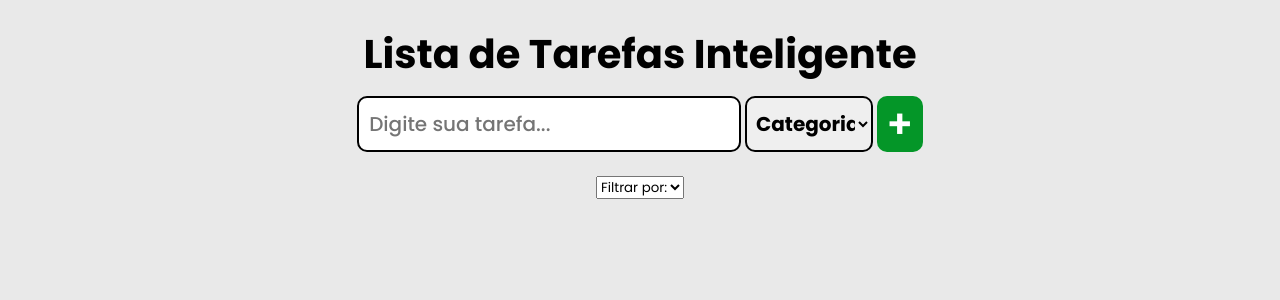
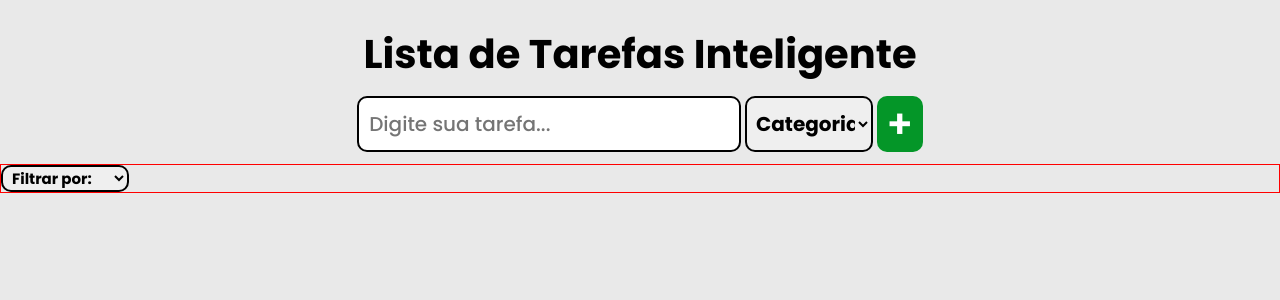
Before and after one commit to lucasdborges99/Lista-de-Tarefas-Inteligente, a React (Vite) app: page / in a window 1280 px wide. Shown: the top 300 px of the page. Built offline with nearby package versions, Linux system fonts and the light colour scheme.

Commit message:
commit merda

```diff
--- a/src/components/App.jsx
+++ b/src/components/App.jsx
@@ -1,7 +1,6 @@
 import { useEffect, useState, useRef } from 'react';
 import Header from './Header';
 import ListaTarefas from './ListaTarefas';
-import Filtro from './filtro';
 import '../styles/App.css';
 
 function App() {
@@ -187,10 +186,8 @@ function App() {
         mudancaSelect = {mudancaSelect}
         catColor = {catColor}
         addTarefaEnter = {addTarefaEnter}
-        />
-        <Filtro
-        selectFiltro={selectFiltro}
-        setSelectFiltro={setSelectFiltro}
+        selectFiltro = {selectFiltro}
+        setSelectFiltro = {setSelectFiltro}
         />
         <ListaTarefas
         listaDeTarefas = {listaDeTarefas}
--- a/src/components/Filtro.jsx
+++ /dev/null
@@ -1,24 +0,0 @@
-import App from "./App";
-import '../styles/Filtro.css';
-
-function Filtro({selectFiltro, setSelectFiltro}){
-
-    return(
-        <>
-            <div className="filtro">
-                <select value={selectFiltro}>
-                    <option value="" hidden>Filtrar por:</option>
-                    <option value="trabalho">Trabalho</option>
-                    <option value="pessoal">Pessoal</option>
-                    <option value="estudos">Estudos</option>
-                    <option value="casa">Casa</option>
-                    <option value="lazer">Lazer</option>
-                    <option value="financas">Finanças</option>
-                    <option value="projetos">Projetos</option>
-                </select>
-            </div>
-        </>
-    )
-}
-
-export default Filtro;
--- a/src/components/Header.jsx
+++ b/src/components/Header.jsx
@@ -8,7 +8,9 @@ function Header({
     select,
     mudancaSelect,
     catColor,
-    addTarefaEnter})
+    addTarefaEnter,
+    selectFiltro,
+    setSelectFiltro})
 {
     return(
         <header>
@@ -36,6 +38,18 @@ function Header({
                     <button onClick={() => addTarefaNaLista(input, select)}>+</button>
                 </div>
             </div>
+            <div className='filtro'>
+                <select value={selectFiltro}>
+                <option value="" hidden>Filtrar por:</option>
+                <option value="trabalho">Trabalho</option>
+                <option value="pessoal">Pessoal</option>
+                <option value="estudos">Estudos</option>
+                <option value="casa">Casa</option>
+                <option value="lazer">Lazer</option>
+                <option value="financas">Finanças</option>
+                <option value="projetos">Projetos</option>
+            </select>
+            </div>
         </header>
     );
 }
--- a/src/styles/Header.css
+++ b/src/styles/Header.css
@@ -1,5 +1,5 @@
 header {
-    flex: 15%;
+    flex: 10%;
     display: flex;
     flex-direction: column;
     align-items: center;
@@ -9,20 +9,22 @@ header {
 }
 
 header .titulo {
-    flex: 30%;
     width: 100vw;
     text-align: center;
     font-size: 20px;
 }
 
 header .entradaTarefa {
-    flex: 70%;
     width: 100vw;
     display: flex;
     flex-direction: row;
     justify-content: center;
     align-items: center;
-    margin-bottom: 10px;
+}
+
+header .filtro{
+    width: 100vw;
+    border: 1px solid red;;
 }
 
 header .btnAddTarefa {
@@ -37,6 +39,18 @@ header .btnAddTarefa {
     flex-direction: row;
     height: 70%;
     justify-content: center;
+}
+
+.filtro select{
+    font-size: 15px;
+    height: 100%;
+    width: 10vw;
+    border: 2px solid black;
+    text-align: start;
+    padding-left: 5px;
+    border-radius: 10px;
+    cursor: pointer;
+    font-weight: bold;
 }
 
 .inputTarefa input {
```
Also changed, not shown: src/styles/Filtro.css (deleted).
